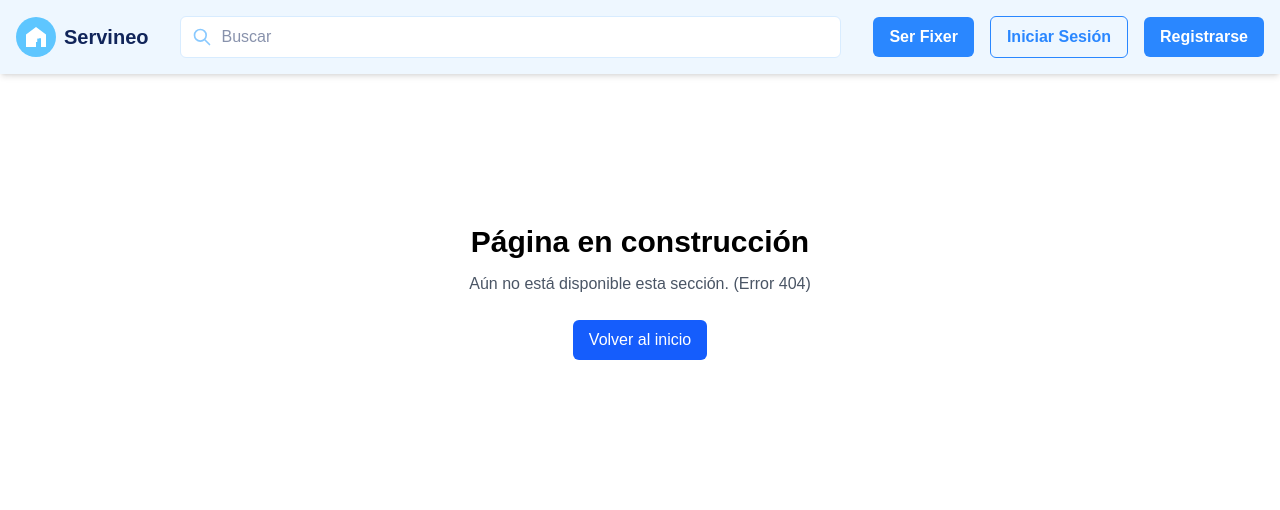
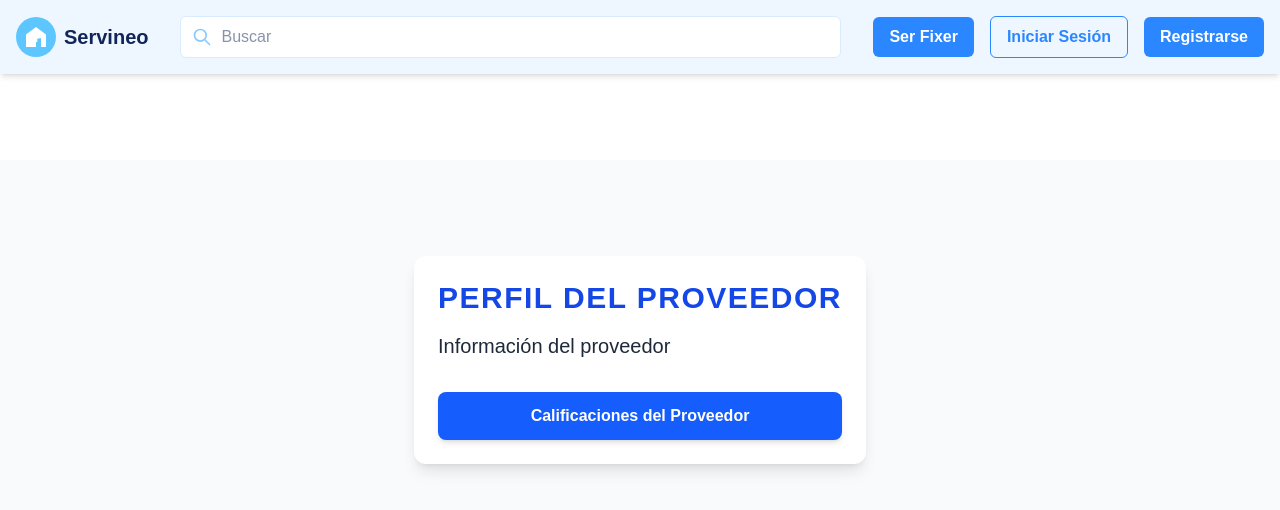
Before and after one commit to robertgt0/alquiler_front, a Next.js app: page /perfil_proveedor_provisional in a window 1280 px wide. Before the commit this address had no page. Shown: the top 510 px of the page. Built offline with nearby package versions, Linux system fonts and the light colour scheme.

Commit message:
Retorno al perfil del proveedor

```diff
--- a/src/app/page.tsx
+++ b/src/app/page.tsx
@@ -66,12 +66,12 @@ export default function Home() {
                 Mis Trabajos (Vista-Cliente)
               </Link>
 
-              {/* ⭐️ Botón para acceder a la página de Calificaciones del proveedor */}
+              {/* Botón para acceder al perfil del proveedor */}
               <Link
-                href="/vendedor_ratings"
-                className="bg-blue-700 text-white py-3 px-6 rounded-lg hover:bg-purple-600 transition-colors text-center font-semibold"
+                href="/perfil_proveedor_provisional"
+                className="bg-blue-500 text-white py-3 px-6 rounded-lg hover:bg-purple-600 transition-colors text-center font-semibold"
               >
-                Calificaciones del proveedor
+                Perfil del proveedor
               </Link>
             </div>
           </div>
--- /dev/null
+++ b/src/app/perfil_proveedor_provisional/page.tsx
@@ -0,0 +1,13 @@
+// src/app/perfil_proveedor_provisional/page.tsx
+
+import ProveedorPerfilProvisional from './temp';
+
+// Componente de página
+export default function PerfilProveedorProvisionalPage() {
+  return (
+    <main className="flex min-h-screen items-start justify-center p-24 bg-gray-50">
+      {/*  */}
+      <ProveedorPerfilProvisional />
+    </main>
+  );
+}
--- /dev/null
+++ b/src/app/perfil_proveedor_provisional/temp.tsx
@@ -0,0 +1,39 @@
+// src/app/perfil_proveedor_provisional/perfilProveedorProvisional.tsx
+
+
+import Link from 'next/link';
+// Ya no necesitamos la interfaz de props
+
+// No recibe props, por lo que no necesita el tipo React.FC<Props>
+const ProveedorPerfilProvisional = () => {
+  // Definimos la ruta de navegación internamente, ya que no es una prop.
+  const RUTA_CALIFICACIONES = '/vendedor_ratings';
+
+  return (
+    <div className="p-6 bg-white max-w-lg mx-auto shadow-lg rounded-xl">
+      {/* Título Principal (Texto Fijo de la Imagen) */}
+      <h1 className="text-3xl font-extrabold text-blue-700 uppercase tracking-wider mb-4">
+        PERFIL DEL PROVEEDOR
+      </h1>
+
+      {/* Subtítulo (Texto Fijo de la Imagen) */}
+      <p className="text-xl text-gray-800 mb-8">
+        Información del proveedor
+      </p>
+
+      {/* Botón de Navegación (Ruta y Texto Fijo) */}
+      <Link href={RUTA_CALIFICACIONES} passHref legacyBehavior={false}>
+        <div className="w-full">
+          <button
+            className="w-full py-3 px-4 bg-blue-600 text-white font-semibold rounded-lg shadow-md hover:bg-blue-700 transition duration-300 ease-in-out focus:outline-none focus:ring-4 focus:ring-blue-500 focus:ring-opacity-50"
+            aria-label="Ir a Calificaciones del Proveedor"
+          >
+            Calificaciones del Proveedor
+          </button>
+        </div>
+      </Link>
+    </div>
+  );
+};
+
+export default ProveedorPerfilProvisional;
--- a/src/app/vendedor_ratings/page.tsx
+++ b/src/app/vendedor_ratings/page.tsx
@@ -277,7 +277,7 @@ export default function VendorRatingsPage() {
         {/* Pie de página con Navegación y Paginación */}
         <div className="flex justify-between items-center mt-6">
           <Link
-            href="/"
+            href="/perfil_proveedor_provisional"
             className="bg-blue-600 text-white py-2 px-6 rounded-lg hover:bg-blue-700 transition-colors flex items-center"
           >
             <ChevronLeft className="w-5 h-5 mr-1" />
```
